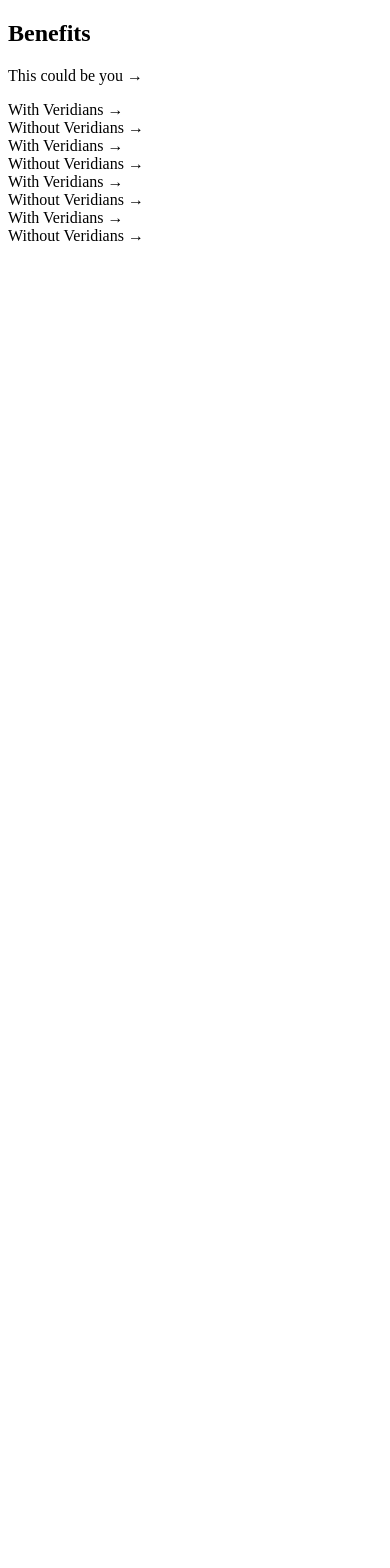
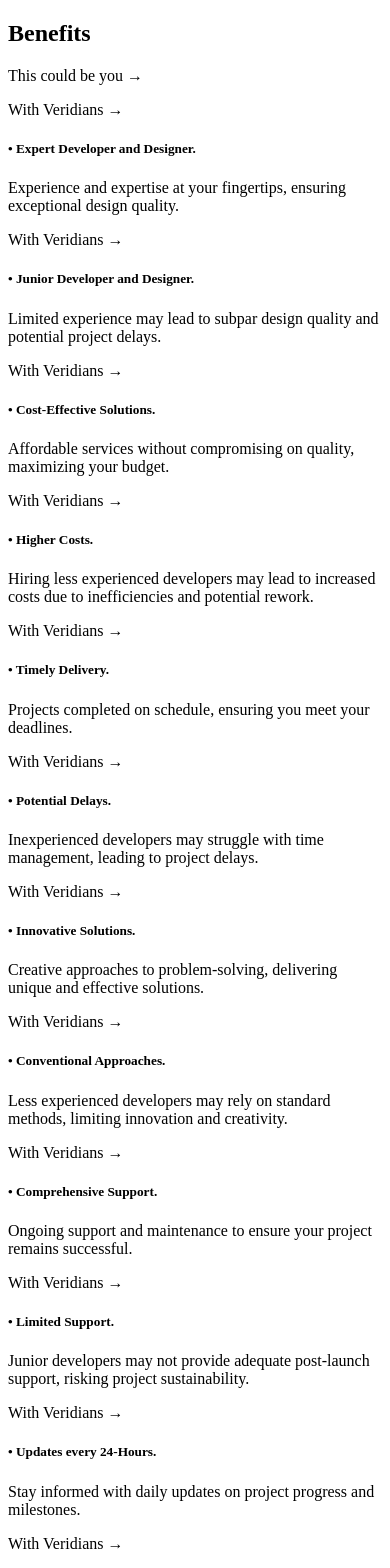
Before and after one commit to veridian-devs/Veridian-Devs-Website, a Next.js app: page /benifits in a window 390 px wide. Shown: the top 1568 px of the page. Before the commit the page ends 844 px from the top, so only its background shows below. Built offline with nearby package versions, Linux system fonts and the light colour scheme.

Commit message:
feat: Enhance TeamCard and Benifits components with improved layout, styling, and content structure

```diff
--- a/src/components/ui/card.tsx
+++ b/src/components/ui/card.tsx
@@ -21,8 +21,8 @@
             <div className="card">
                 <Image
                     src={img}
-                    height={375}
-                    width={275}
+                    height={325}
+                    width={250}
                     className="glass bg-contain"
                     alt={`${name} - ${role}`}
                 // style={{ backgroundImage: `url(${img})` }}
--- a/src/pages/benifits.tsx
+++ b/src/pages/benifits.tsx
@@ -1,6 +1,75 @@
 'use client';
-
+interface CardContent {
+    adv: {
+        title: string;
+        desc: string;
+    };
+    disadv: {
+        title: string;
+        desc: string;
+    };
+};
 export default function Benifits() {
+    const cardsContent:CardContent[] = [{
+        adv: {
+            title: "Expert Developer and Designer.",
+            desc: "Experience and expertise at your fingertips, ensuring exceptional design quality."
+        },
+        disadv: {
+            title: "Junior Developer and Designer.",
+            desc: "Limited experience may lead to subpar design quality and potential project delays."
+        }
+    },
+    {
+        adv: {
+            title: "Cost-Effective Solutions.",
+            desc: "Affordable services without compromising on quality, maximizing your budget."
+        },
+        disadv: {
+            title: "Higher Costs.",
+            desc: "Hiring less experienced developers may lead to increased costs due to inefficiencies and potential rework."
+        }
+    },
+    {
+        adv: {
+            title: "Timely Delivery.",
+            desc: "Projects completed on schedule, ensuring you meet your deadlines."
+        },
+        disadv: {
+            title: "Potential Delays.",
+            desc: "Inexperienced developers may struggle with time management, leading to project delays."
+        }
+    },
+    {
+        adv: {
+            title: "Innovative Solutions.",
+            desc: "Creative approaches to problem-solving, delivering unique and effective solutions."
+        },
+        disadv: {
+            title: "Conventional Approaches.",
+            desc: "Less experienced developers may rely on standard methods, limiting innovation and creativity."
+        }
+    },
+    {
+        adv: {
+            title: "Comprehensive Support.",
+            desc: "Ongoing support and maintenance to ensure your project remains successful."
+        },
+        disadv: {
+            title: "Limited Support.",
+            desc: "Junior developers may not provide adequate post-launch support, risking project sustainability."
+        }
+    },
+    {
+        adv: {
+            title: "Updates every 24-Hours.",
+            desc: "Stay informed with daily updates on project progress and milestones."
+        },
+        disadv: {
+            title: "Infrequent Updates.",
+            desc: "Less experienced developers may not provide regular updates, leaving you in the dark about project status."
+        }
+    }];
     return (
         <div className="h-full w-full space-y-8 bg-gradient-to-b from-[var(--secondary)]/30 to-[var(--secondary)]/30 px-6 py-14 backdrop-blur-xs sm:py-30 md:px-28 md:py-20">
             <div className="relative flex flex-col items-center justify-center space-y-8 md:flex-row md:items-start md:justify-between md:space-y-0 md:space-x-8">
@@ -18,24 +87,27 @@
                 </div>
                 <div className="relative flex h-full w-full flex-col items-start justify-start gap-10 md:w-1/2 md:gap-60">
                     {/* <!-- Card stack container --> */}
-                    <StickyCards />
-                    <StickyCards />
-                    <StickyCards />
-                    <StickyCards />
+                    {cardsContent.map((content, index) => (
+                        <StickyCards key={index} adv={content.adv} disadv={content.disadv} />
+                    ))}
                 </div>
             </div>
         </div>
     );
 }
 
-const StickyCards = () => {
+const StickyCards = ({adv, disadv}:CardContent) => {
     return (
-        <div className="sticky top-44 flex h-60 w-full flex-col items-center justify-center rounded-xl overflow-hidden md:top-2/5 md:h-40 md:flex-row">
-            <div className="h-full w-full rounded-t-xl bg-green-500/75 px-3 py-2 backdrop-blur-md md:w-1/2 md:rounded-t-none md:rounded-l-xl">
-                With Veridians &rarr;
+        <div className="sticky top-44 flex h-fit w-full flex-col items-center justify-center rounded-xl overflow-hidden md:top-2/5 md:h-48 md:flex-row">
+            <div className="h-full w-full rounded-t-xl bg-green-500/10 border border-green-500 px-3 py-1 pb-4 backdrop-blur-3xl md:w-1/2 md:rounded-r-none md:rounded-l-xl">
+                <span className="rounded-br-sm bg-green-500/75 px-3 py-2 -ml-3">With Veridians &rarr;</span><br />
+                <h5 className="mt-4 text-lg text-cod-gray-100">• {adv.title}</h5>
+                <p className="text-sm mt-2 text-white/75">{adv.desc}</p>
             </div>
-            <div className="h-full w-full rounded-b-xl bg-red-500/75 px-3 py-2 backdrop-blur-md md:w-1/2 md:rounded-b-none md:rounded-br-xl md:rounded-tr-xl ">
-                Without Veridians &rarr;{' '}
+            <div className="h-full w-full rounded-b-xl bg-red-500/10 border border-red-500/75 px-3 py-1.5 pb-4 backdrop-blur-3xl md:w-1/2 md:rounded-l-none md:rounded-r-xl">
+                <span className="rounded-br-sm bg-red-500/75 px-3 py-2 -ml-3">With Veridians &rarr;</span><br />
+                <h5 className="mt-4 text-lg text-cod-gray-100">• {disadv.title}</h5>
+                <p className="text-sm text-white/75 mt-2">{disadv.desc}</p>
             </div>
         </div>
     );
```
Also changed, not shown: src/styles/card.css (+32 -20 lines).
